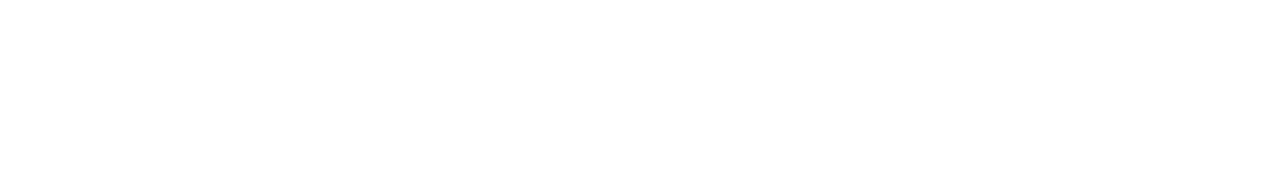
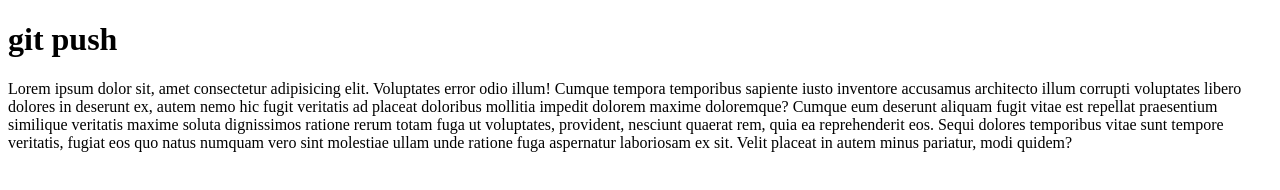
Before and after one commit to ruhulaminpollob/first-repo, a plain HTML site: page index.html in a window 1280 px wide. Drawn offline with Linux system fonts and the light colour scheme.

Commit message:
h1 and first para push

```diff
--- a/index.html
+++ b/index.html
@@ -7,6 +7,8 @@
     <title>My First Repo</title>
 </head>
 <body>
+    <h1>git push</h1>
+    <p>Lorem ipsum dolor sit, amet consectetur adipisicing elit. Voluptates error odio illum! Cumque tempora temporibus sapiente iusto inventore accusamus architecto illum corrupti voluptates libero dolores in deserunt ex, autem nemo hic fugit veritatis ad placeat doloribus mollitia impedit dolorem maxime doloremque? Cumque eum deserunt aliquam fugit vitae est repellat praesentium similique veritatis maxime soluta dignissimos ratione rerum totam fuga ut voluptates, provident, nesciunt quaerat rem, quia ea reprehenderit eos. Sequi dolores temporibus vitae sunt tempore veritatis, fugiat eos quo natus numquam vero sint molestiae ullam unde ratione fuga aspernatur laboriosam ex sit. Velit placeat in autem minus pariatur, modi quidem?</p>
 
 </body>
 </html>
```
